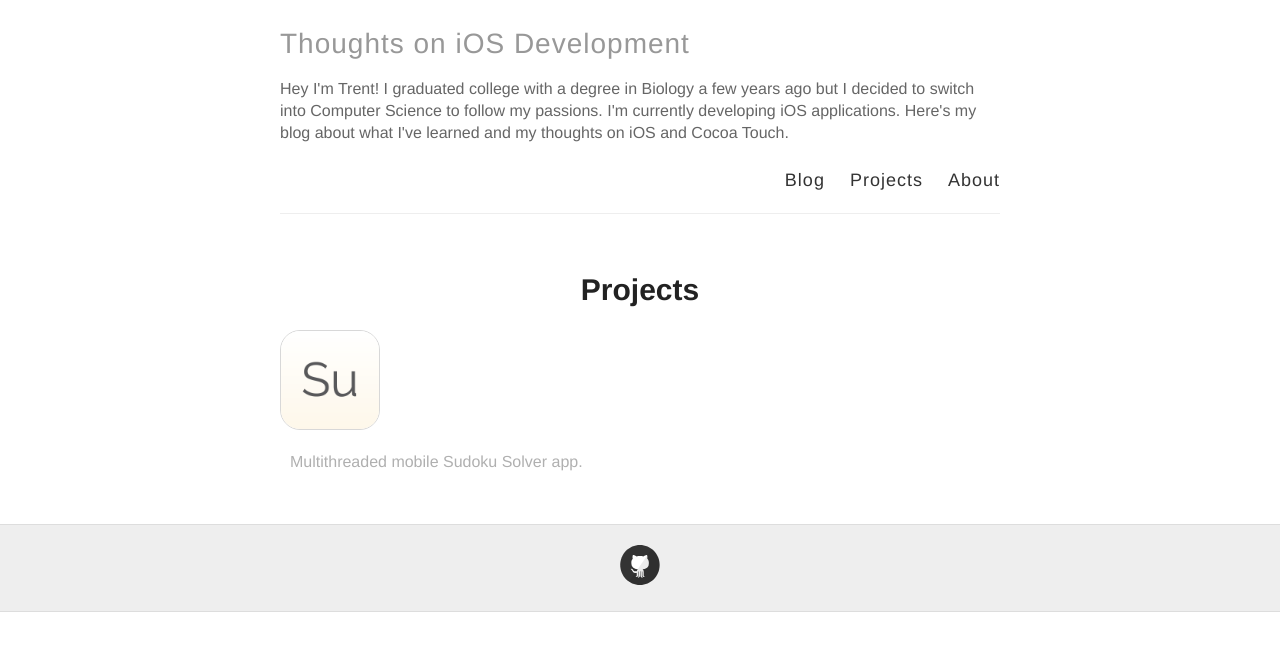
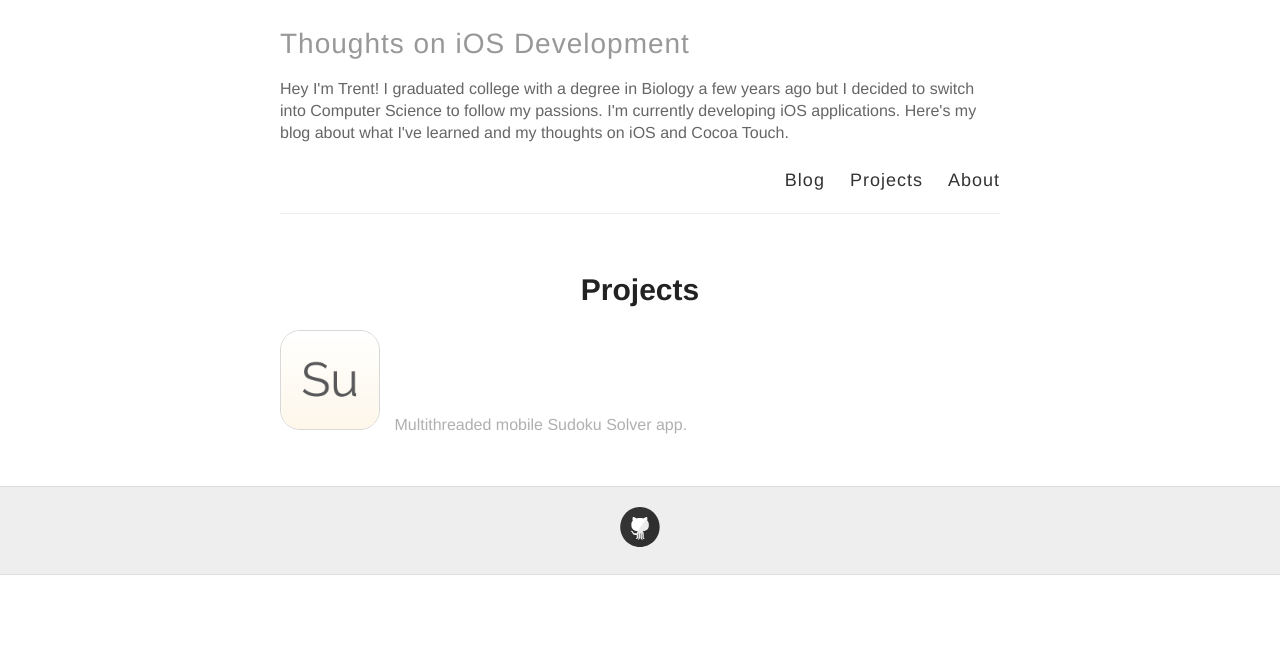
Before and after one commit to trentyou/trentyou.github.io, a Jekyll site: the page built from projects.md, in a window 1280 px wide. Shown: the top 651 px of the page. Built offline with Jekyll 4.4.1, drawn with Linux system fonts in a browser that asks for light colours.

Commit message:
Updated projects.md

```diff
--- a/projects.md
+++ b/projects.md
@@ -14,6 +14,6 @@ published: true
       <a href="https://itunes.apple.com/us/app/pocket-sudoku-solver/id991259276?mt=8">
       <img src="http://trentyou.github.io/images/SudokuSolverIcon.png" style=" height:100px; width:100px; border-radius:20px; border-style:solid; border-width:1px; border-color:#D8D8D8; align:middle">
       </a>
-    <p style="color:#B0B0B0; padding-left: 10px">Multithreaded mobile Sudoku Solver app.</p>
+    <span style="color:#B0B0B0; padding-left: 10px">Multithreaded mobile Sudoku Solver app.</span>
   </li>
 </ul>
```
